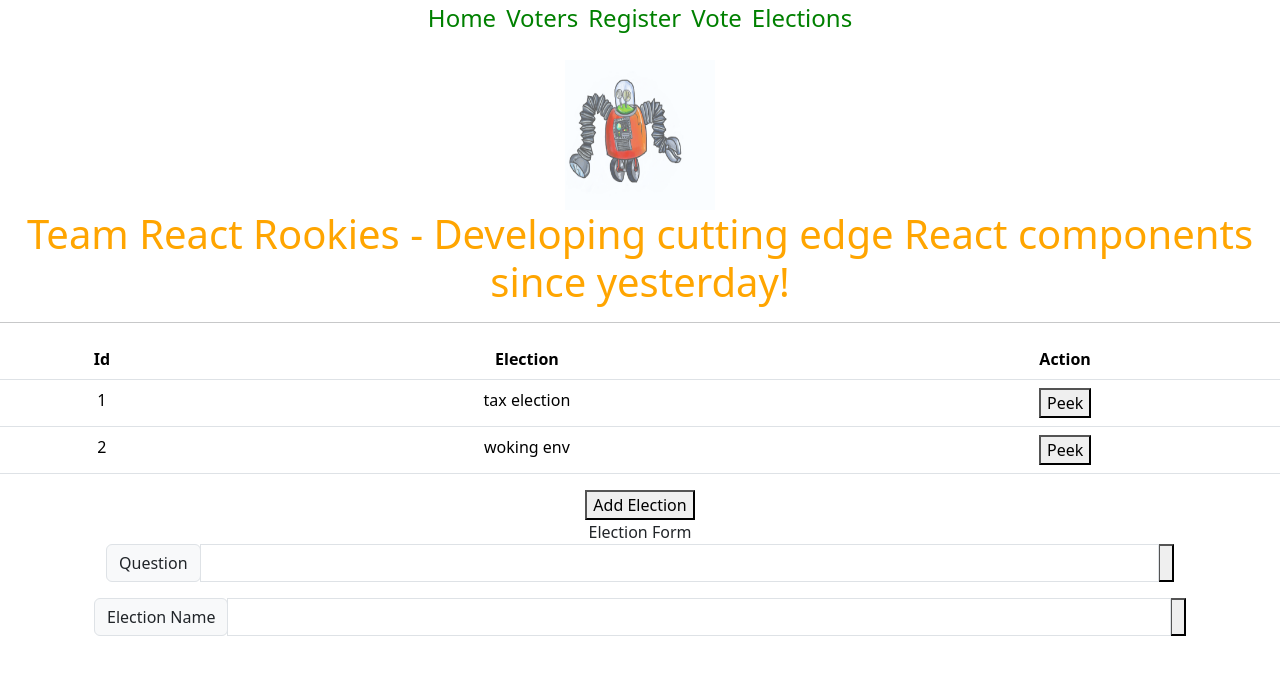
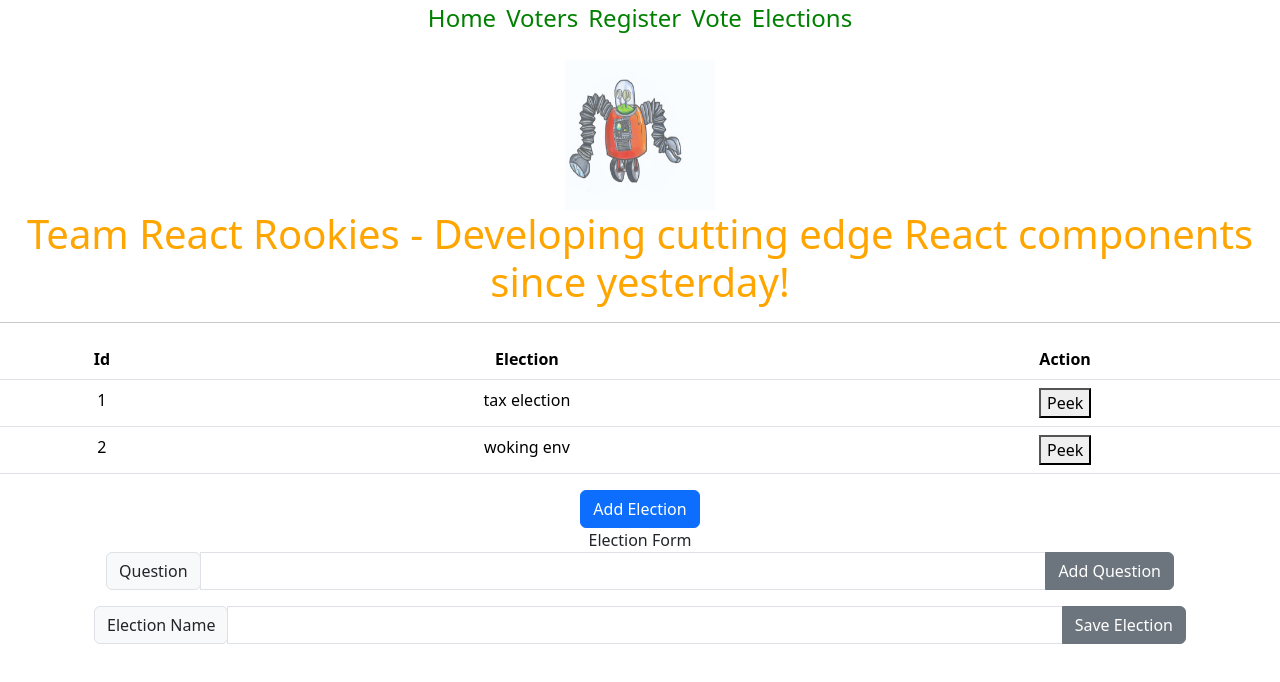
Before and after one commit to agermenos/bootcamp, a React (Create React App) app: page /elections in a window 1280 px wide. Both pictures are taken after a click on the button "Add Election". Shown: the top 682 px of the page. Built offline with nearby package versions, Linux system fonts and the light colour scheme; data requests are answered from the project's data file.

Commit message:
minor fix to buttons

```diff
--- a/src/components/ElectionTable.jsx
+++ b/src/components/ElectionTable.jsx
@@ -57,10 +57,6 @@ function ElectionTable(props) {
 
             {electionForm && electionForm.description?
                 <div>
-                    {/* {electionForm.description?
-                        <label for="basic-url">{electionForm.description}</label>:
-                        <NewQuestionForm></NewQuestionForm>
-                    } */}
                     <table className="table">
                         <thead>
                             <tr>
@@ -82,7 +78,7 @@ function ElectionTable(props) {
             {isNew &&
                 <div className="container">
                     <NewQuestionForm addQuestion={addQuestion}/>
-                    <QuestionFormItem id="txt-question" value="Election Name" content="" addQuestion={saveElection} propertyName="electionName"/>
+                    <QuestionFormItem id="txt-question" value="Election Name" content="" text="Save Election" addQuestion={saveElection} propertyName="electionName"/>
                 </div>
             }
 
--- a/src/components/ElectionTool.jsx
+++ b/src/components/ElectionTool.jsx
@@ -56,7 +56,7 @@ function ElectionTool(props){
                     {electionRows}
                 </tbody>
             </table>
-            <button onClick={() => addElection()}>Add Election</button>
+            <button className="btn btn-primary" onClick={() => addElection()}>Add Election</button>
             {showElectionForm &&
                 <div>
                     <ElectionTable isNew={showElectionForm} electionFormValue={selectedElection} storeElection={voteElection} addElection={addElection}></ElectionTable>
--- a/src/components/NewQuestionForm.jsx
+++ b/src/components/NewQuestionForm.jsx
@@ -1,11 +1,11 @@
 import QuestionFormItem from './QuestionFormItem';
 
 function NewQuestionForm(props) {
-    const {addQuestion} = props;
+    const {addQuestion, text} = props;
     return (
         <div className="container">
             <label for="basic-url">Election Form</label>
-            <QuestionFormItem id="txt-question" value="Question" content="" addQuestion={addQuestion} propertyName="question" />
+            <QuestionFormItem text="Add Question" id="txt-question" value="Question" content="" addQuestion={addQuestion} propertyName="question" />
         </div>
     )
 }
--- a/src/components/QuestionFormItem.jsx
+++ b/src/components/QuestionFormItem.jsx
@@ -19,7 +19,7 @@ function QuestionFormItem(props) {
                 id={props.id}
                 aria-describedby="basic-addon3"
                 value={fieldText}/>
-            <button onClick={() => addQuestion(fieldText)}>{text}</button>
+            <button className="btn btn-secondary" onClick={() => addQuestion(fieldText)}>{text}</button>
         </div>
     )
 }
```
